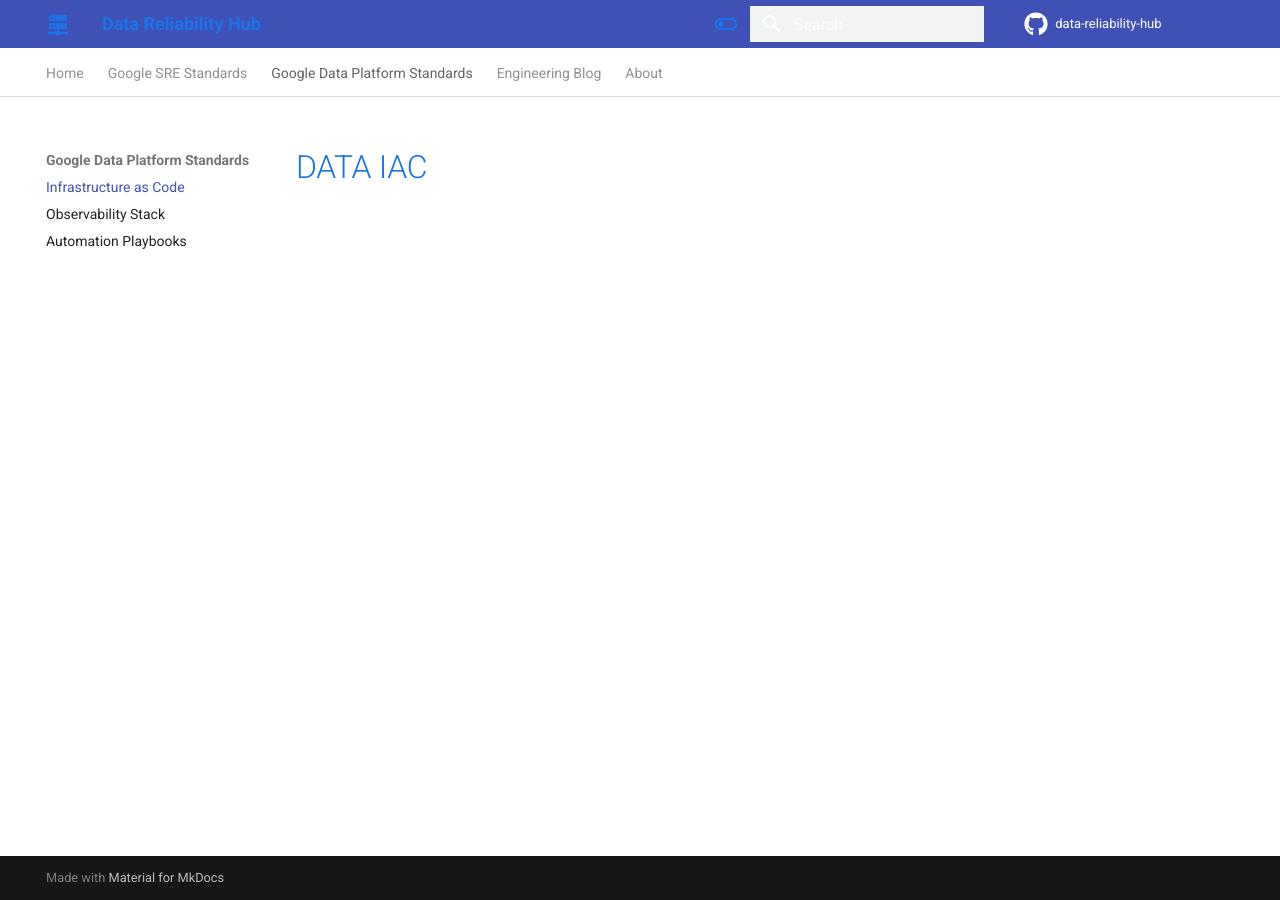
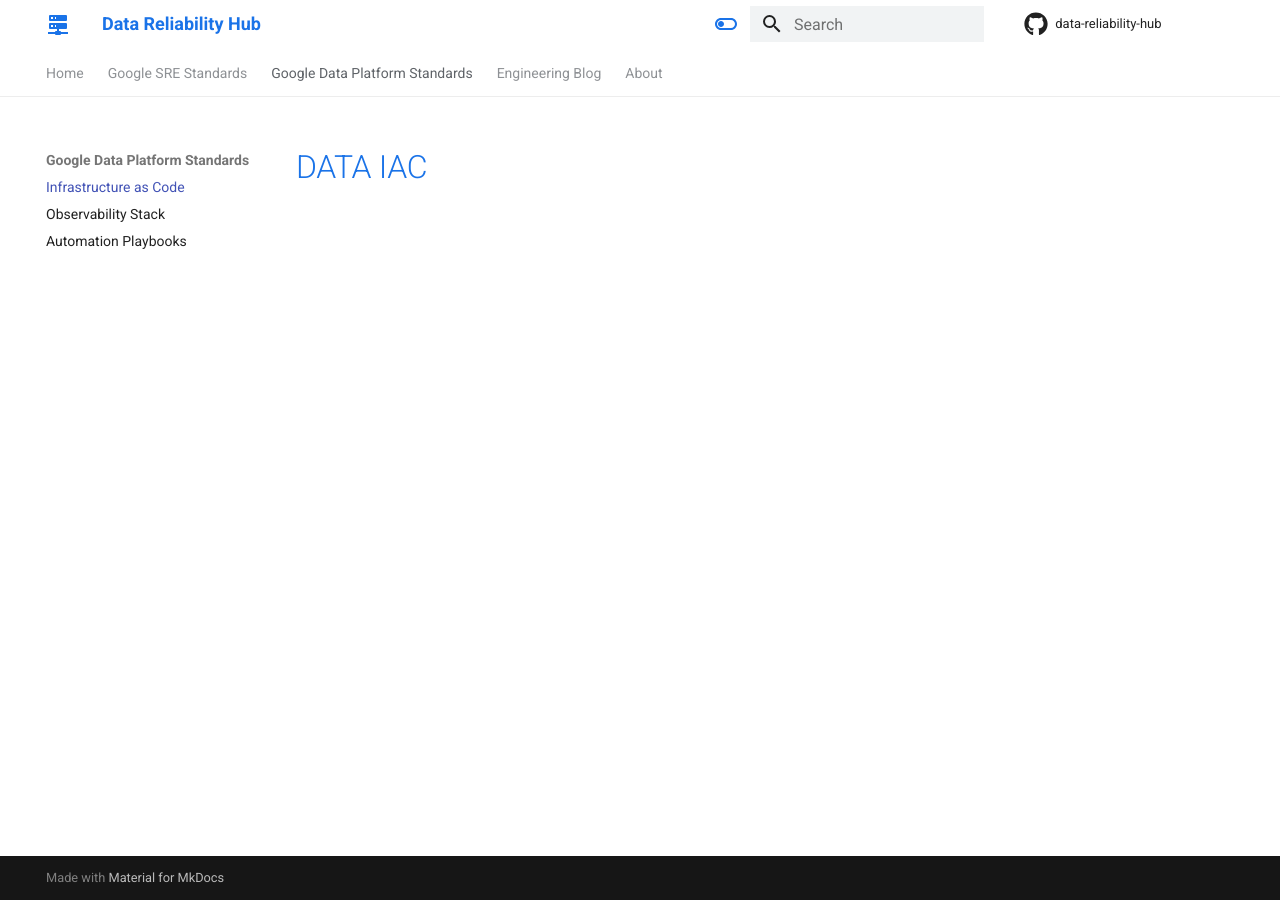
Before and after one commit to mcatalangt/data-reliability-hub, an MkDocs documentation site: the page built from docs/modules/data/iac.md, in a window 1280 px wide. Built offline with MkDocs 1.6.1 and Material for MkDocs 9.7.7, drawn with Linux system fonts in a browser that asks for light colours; comment, search, counter and statistics services are not loaded.

```diff
--- a/mkdocs.yml
+++ b/mkdocs.yml
@@ -29,7 +29,7 @@
   palette:
     # Modo Claro (Por defecto)
     - scheme: default
-      primary: indigo          # Color principal (Barra superior)
+      primary: white          # Color principal (Barra superior)
       accent: blue         # Color de enlaces y botones
       toggle:
         icon: material/toggle-switch-off-outline
```
